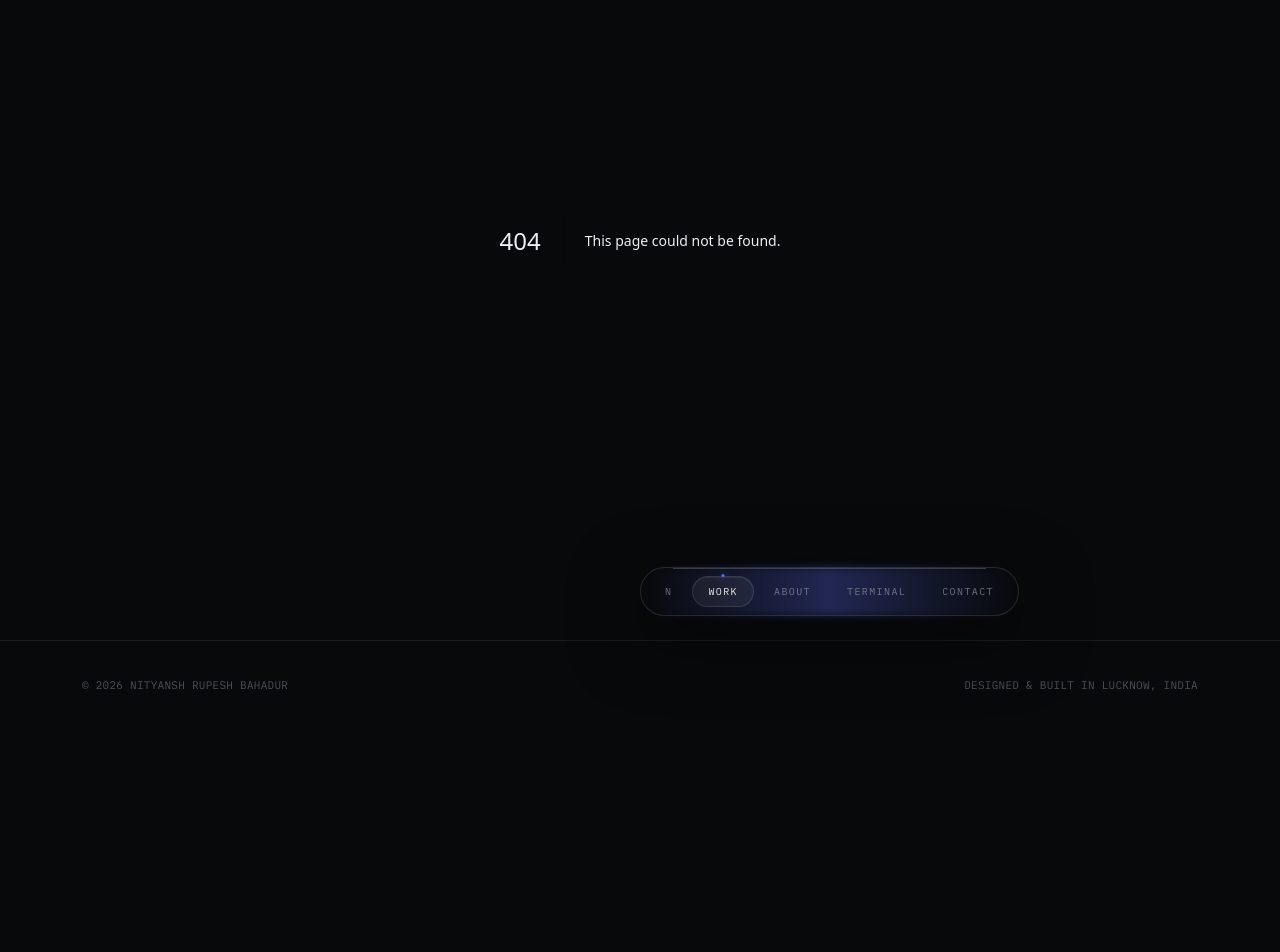
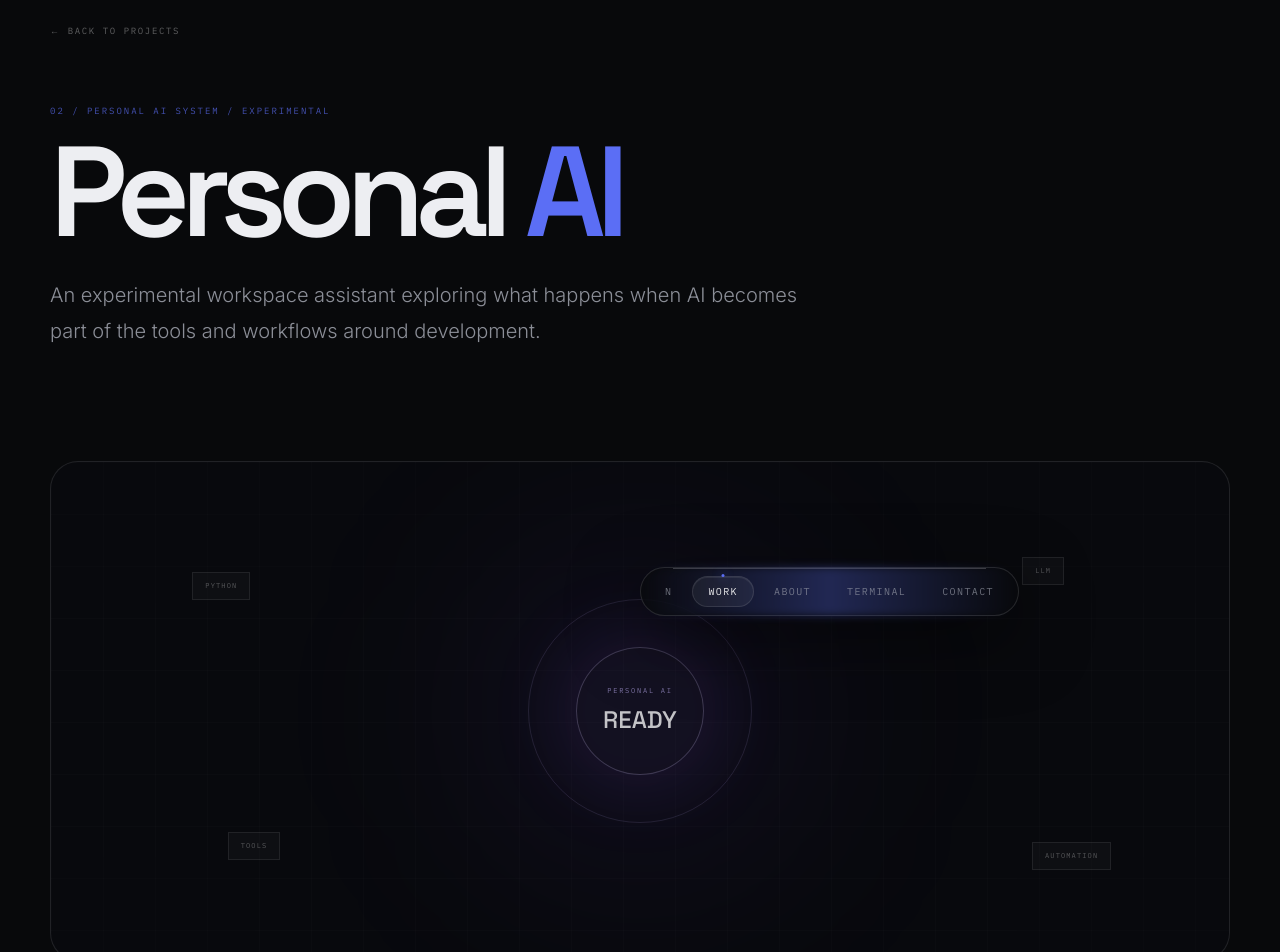
Before and after one commit to nityansh19/nityansh-portfolio, a Next.js app: page /projects/personal-ai in a window 1280 px wide. Before the commit this address had no page. Shown: the part 160-1112 px from the top of the page. Before the commit the page ends 890 px from the top, so only its background shows below. Built offline with nearby package versions, Linux system fonts and the light colour scheme.

Commit message:
feat: add personal AI project page

```diff
--- /dev/null
+++ b/app/projects/personal-ai/page.tsx
@@ -0,0 +1,122 @@
+import type { Metadata } from "next";
+import Link from "next/link";
+
+export const metadata: Metadata = {
+  title: "Personal AI — Nityansh Rupesh Bahadur",
+  description: "An experimental personal AI and automation system being explored by Nityansh.",
+};
+
+const systems = [
+  ["01", "Context", "Understand the current task instead of treating every interaction as isolated."],
+  ["02", "Tools", "Explore how an AI can work with useful tools, APIs, files, and workflows."],
+  ["03", "Automation", "Reduce repetitive developer and workspace tasks through reliable workflows."],
+  ["04", "Knowledge", "Build a personal knowledge layer that can make the assistant more useful over time."],
+];
+
+export default function PersonalAIPage() {
+  return (
+    <main className="min-h-screen px-6 pb-32 pt-36 sm:px-8 md:pt-44">
+      <article className="mx-auto max-w-[1180px]">
+        <Link href="/projects" className="font-mono text-[9px] uppercase tracking-[0.18em] text-white/35 transition-colors hover:text-accent">
+          ← Back to projects
+        </Link>
+
+        <header className="mt-16 max-w-5xl">
+          <p className="font-mono text-[9px] uppercase tracking-[0.22em] text-accent/70">
+            02 / Personal AI System / Experimental
+          </p>
+          <h1 className="mt-5 font-display text-[clamp(3.8rem,10vw,9rem)] font-semibold leading-[0.84] tracking-[-0.075em]">
+            Personal <span className="text-accent">AI</span>
+          </h1>
+          <p className="mt-8 max-w-3xl text-lg leading-8 text-ink-dim sm:text-xl sm:leading-9">
+            An experimental workspace assistant exploring what happens when AI
+            becomes part of the tools and workflows around development.
+          </p>
+        </header>
+
+        <div className="relative mt-20 min-h-[360px] overflow-hidden rounded-[28px] border border-white/[0.10] bg-[#08090d] md:mt-28 md:min-h-[500px]">
+          <div className="absolute inset-0 opacity-25 [background-image:linear-gradient(rgba(255,255,255,.05)_1px,transparent_1px),linear-gradient(90deg,rgba(255,255,255,.05)_1px,transparent_1px)] [background-size:52px_52px]" />
+          <div className="absolute left-1/2 top-1/2 h-80 w-80 -translate-x-1/2 -translate-y-1/2 rounded-full bg-violet-500/[0.08] blur-[110px]" />
+          <div className="absolute left-1/2 top-1/2 h-56 w-56 -translate-x-1/2 -translate-y-1/2 rounded-full border border-violet-300/[0.12]" />
+          <div className="absolute left-1/2 top-1/2 h-32 w-32 -translate-x-1/2 -translate-y-1/2 rounded-full border border-white/[0.08]" />
+
+          <div className="absolute left-1/2 top-1/2 flex h-32 w-32 -translate-x-1/2 -translate-y-1/2 flex-col items-center justify-center rounded-full border border-violet-300/[0.16] bg-violet-400/[0.035] text-center shadow-[0_0_90px_rgba(139,92,246,.18)]">
+            <span className="font-mono text-[7px] tracking-[0.25em] text-violet-300/60">PERSONAL AI</span>
+            <span className="mt-2 font-display text-2xl text-white/75">READY</span>
+          </div>
+
+          {["PYTHON", "LLM", "TOOLS", "AUTOMATION"].map((label, index) => (
+            <div
+              key={label}
+              className={`absolute border border-white/[0.08] bg-white/[0.025] px-3 py-2 font-mono text-[7px] uppercase tracking-[0.16em] text-white/30 ${
+                ["left-[12%] top-[22%]", "right-[14%] top-[19%]", "left-[15%] bottom-[20%]", "right-[10%] bottom-[18%]"][index]
+              }`}
+            >
+              {label}
+            </div>
+          ))}
+        </div>
+
+        <div className="mt-24 grid gap-16 md:grid-cols-[0.8fr_1.2fr] md:mt-32">
+          <div>
+            <p className="font-mono text-[9px] uppercase tracking-[0.2em] text-accent/70">The Idea</p>
+          </div>
+          <p className="text-lg leading-9 text-ink-dim">
+            I do not want this to be just another chatbot with a different
+            name. The experiment is about context, tools, automation, and the
+            engineering required to make an AI useful outside a simple chat box.
+          </p>
+        </div>
+
+        <div className="mt-24 border-t border-line pt-16 md:mt-32 md:pt-24">
+          <p className="font-mono text-[9px] uppercase tracking-[0.2em] text-accent/70">System Areas</p>
+          <div className="mt-8 grid gap-px overflow-hidden rounded-2xl border border-white/[0.08] bg-white/[0.08] sm:grid-cols-2">
+            {systems.map(([number, title, description]) => (
+              <div key={title} className="bg-bg p-8">
+                <span className="font-mono text-[9px] text-accent/60">{number}</span>
+                <h2 className="mt-5 font-display text-2xl text-white/80">{title}</h2>
+                <p className="mt-3 text-sm leading-7 text-ink-dim">{description}</p>
+              </div>
+            ))}
+          </div>
+        </div>
+
+        <div className="mt-24 grid gap-16 border-t border-line pt-16 md:grid-cols-2 md:mt-32 md:pt-24">
+          <div>
+            <p className="font-mono text-[9px] uppercase tracking-[0.2em] text-accent/70">Technology</p>
+            <p className="mt-5 font-mono text-xs leading-7 text-white/45">
+              Python · AI · LLMs · React · Node.js · APIs · Linux · Docker
+            </p>
+          </div>
+          <div>
+            <p className="font-mono text-[9px] uppercase tracking-[0.2em] text-accent/70">What I&apos;m Learning</p>
+            <p className="mt-5 text-sm leading-7 text-ink-dim">
+              The project is pushing me deeper into Python, artificial
+              intelligence, APIs, Linux, automation, and reliable AI systems.
+            </p>
+          </div>
+        </div>
+
+        <div className="mt-24 border-t border-line pt-16 md:mt-32 md:pt-24">
+          <p className="font-mono text-[9px] uppercase tracking-[0.2em] text-accent/70">Status</p>
+          <h2 className="mt-5 max-w-3xl font-display text-4xl font-semibold tracking-[-0.055em] sm:text-5xl">
+            An open-ended experiment in building useful AI.
+          </h2>
+          <p className="mt-6 max-w-2xl text-base leading-8 text-ink-dim">
+            This system will evolve as the underlying ideas, tools, and
+            engineering patterns become clearer.
+          </p>
+        </div>
+
+        <div className="mt-20 flex flex-wrap gap-4">
+          <Link href="/projects" className="border border-white/[0.12] px-6 py-4 font-mono text-[9px] uppercase tracking-[0.16em] text-white/55 transition-colors hover:border-accent/30 hover:text-white">
+            All projects ↗
+          </Link>
+          <Link href="/terminal" className="border border-accent/25 bg-accent/[0.08] px-6 py-4 font-mono text-[9px] uppercase tracking-[0.16em] text-white/70 transition-colors hover:bg-accent/[0.14]">
+            Talk to the portfolio ↗
+          </Link>
+        </div>
+      </article>
+    </main>
+  );
+}
```
